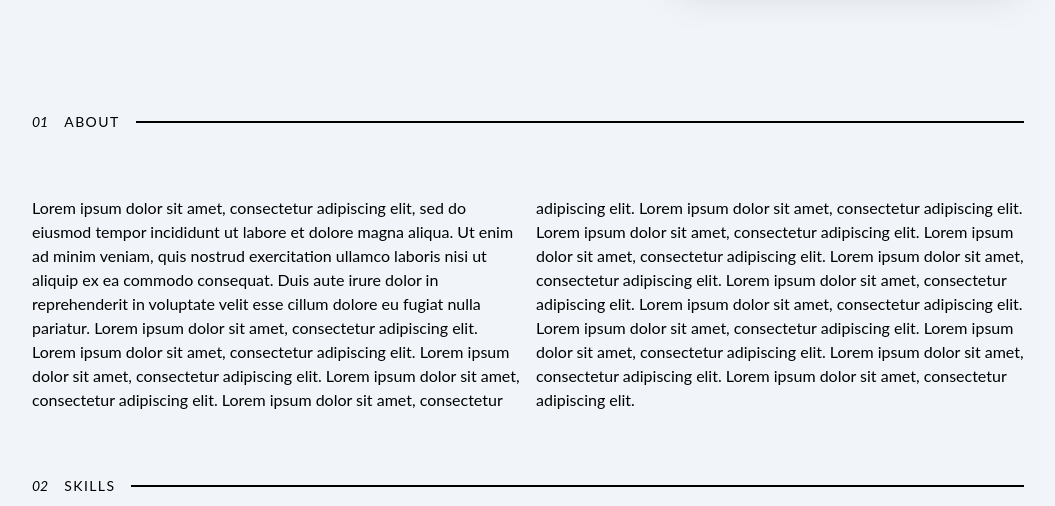
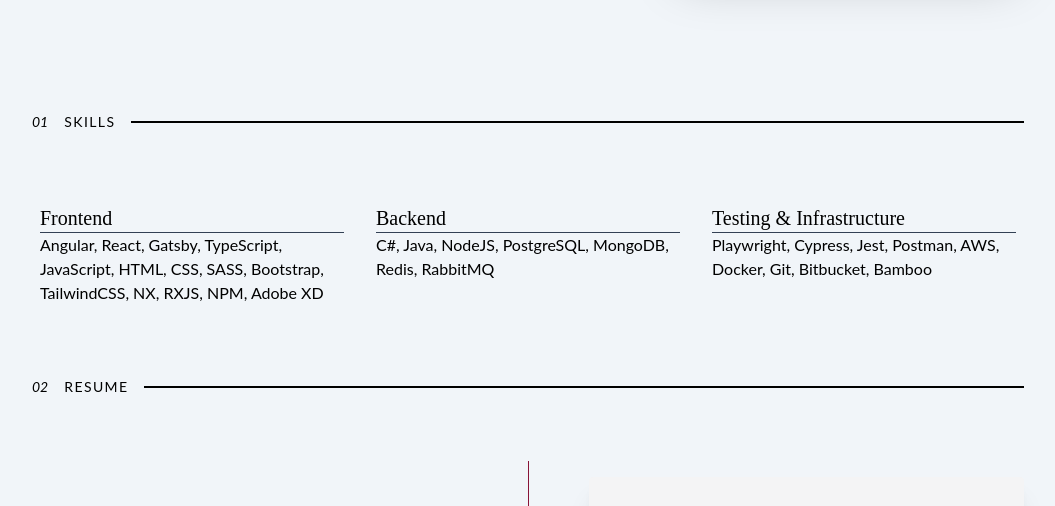
Before and after one commit to jamesworden/james-worden-portfolio, a Gatsby site: page / in a window 1280 px wide. Shown: the part 510-1016 px from the top of the page, without its empty margins (112-1167 px from the left). Built offline with nearby package versions, Linux system fonts and the light colour scheme; Gatsby itself is replaced by a stand-in of ours.

Commit message:
Remove about

```diff
--- a/src/pages/index.tsx
+++ b/src/pages/index.tsx
@@ -88,7 +88,7 @@
 				</div>
 			</section>
 
-			<SectionDivider displayName='About' displayNumber='01'></SectionDivider>
+			{/* <SectionDivider displayName='About' displayNumber='01'></SectionDivider>
 
 			<section className='md:columns-2 my-16'>
 				<p>
@@ -109,9 +109,9 @@
 					consectetur adipiscing elit. Lorem ipsum dolor sit amet, consectetur adipiscing
 					elit.
 				</p>
-			</section>
+			</section> */}
 
-			<SectionDivider displayName='Skills' displayNumber='02'></SectionDivider>
+			<SectionDivider displayName='Skills' displayNumber='01'></SectionDivider>
 
 			<section className='flex flex-wrap justify-between my-16'>
 				<div className='max-w-xs p-2'>
@@ -131,13 +131,13 @@
 				</div>
 			</section>
 
-			<SectionDivider displayName='Resume' displayNumber='03'></SectionDivider>
+			<SectionDivider displayName='Resume' displayNumber='02'></SectionDivider>
 
 			<section className='flex justify-around my-16'>
 				<ResumeTimeline resumeEntries={resumeEntries}></ResumeTimeline>
 			</section>
 
-			<SectionDivider displayName='Contact' displayNumber='04'></SectionDivider>
+			<SectionDivider displayName='Contact' displayNumber='03'></SectionDivider>
 
 			<section className='flex justify-around flex-col my-16' id='contact-section'>
 				{messageStatus === MessageStatus.Ready ? (
```
